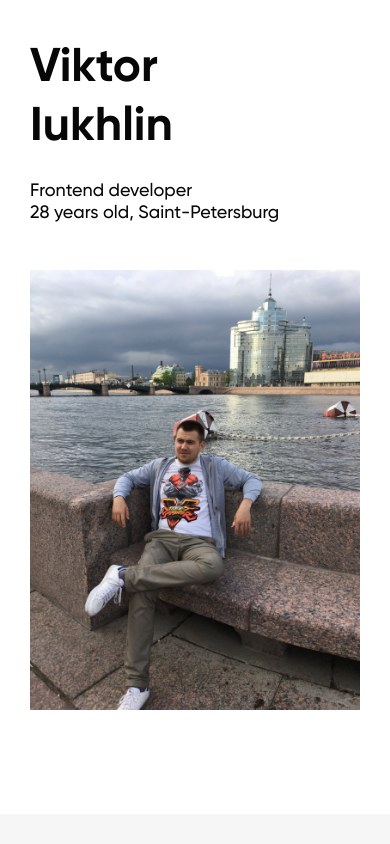
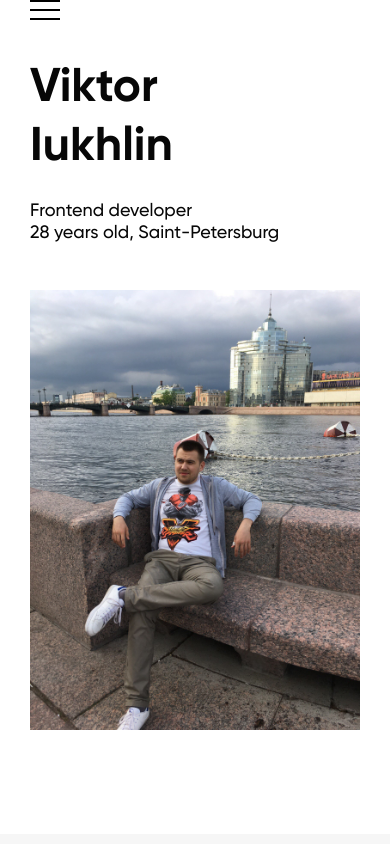
Before and after one commit to ViktorIukhlin/My_Site, a plain HTML site: page index.html in a window 390 px wide. Shown: the top 844 px of the page. Drawn offline with Linux system fonts and the light colour scheme.

Commit message:
burger v0.1

```diff
--- a/index.html
+++ b/index.html
@@ -2,10 +2,11 @@
 <html lang="en">
 
 <head>
+    <title>Viktor Iukhlin</title>
+    <link rel="icon" href="src/main.ico">
     <link rel="stylesheet" href="src/css/reset.css">
     <link rel="stylesheet" href="src/css/style.css">
     <meta charset="UTF-8">
-    <meta name="viewport" content="width=device-width, initial-scale=1.0">
     <meta name="viewport" content="width=device-width, initial-scale=1.0, maximum-scale=1.0, user-scalable=0">
 </head>
 
@@ -13,8 +14,14 @@
     <script async src="src/js/script.js"></script>
     <div class="wrapper">
         <div class="home container">
-            <header>
-                <div class="header-bottom-menu">
+            <header class="header">
+                <div class="header__burger">
+                    <span>
+
+                    </span>
+                </div>
+                <nav class="header__menu">
+                    <ul class="header-bottom-menu">
                         <li class="header-body-menu__links">
                             <a href="#" class="header-bottom-menu__link_active">Home</a>
                         </li>
@@ -30,7 +37,8 @@
                         <li class="header-body-menu__links">
                             <a href="#contacts" class="header-bottom-menu__link">Contacts</a>
                         </li>
-                </div>
+                    </ul>
+                </nav>
             </header>
             <div class="home__who-i-am">
                 <div class="home__name">
@@ -42,7 +50,7 @@
                 </div>
                 <div class="home__language">
                     <div class="home__ru">RU</div>
-                    <div class="home__slesh"> | </div>
+                    <div class="home__slesh">|</div>
                     <div class="home__eng">ENG</div>
                 </div>
             </div>
--- a/src/css/style.css
+++ b/src/css/style.css
@@ -78,6 +78,9 @@ a.anchor {
   padding: 32px 0;
   border-bottom: 1px solid #828282;
 }
+.header__burger{
+  display: none;
+}
 .header-body-menu__links{
   font-family: Gilroy-Bold;
   list-style-type: none;
@@ -127,8 +130,8 @@ a.anchor {
   width: 100%;
   margin: -45% 0 0 0;
 }
-@media (max-width: 1200px){
-  .home header{
+@media (max-width: 767px){
+  .header__menu{
     display: none;
   }
   .home__language{
@@ -141,6 +144,37 @@ a.anchor {
   }
   .home__about p{
     margin: 23px 0 0;
+  }
+}
+@media (max-width: 767px){
+  .header__burger{
+    display: block;
+    position: relative;
+    width: 30px;
+    height: 20px;
+  }
+  .header__burger span{
+    position: absolute;
+    background-color: #000000;
+    left: 0;
+    width: 100%;
+    height: 2px;
+    top: 9px;
+  }
+  .header__burger:before,
+  .header__burger:after{
+    content: "";
+    background-color: #000000;
+    position: absolute;
+    width:100%;
+    height: 2px;
+    left: 0;
+  }
+  .header__burger:before{
+    top: 0;
+  }
+  .header__burger:after{
+    bottom: 0;
   }
 }
 @media (max-width: 575px){
```
Also changed, not shown: src/main.ico (added). Lines whose indentation alone changed are shown as unchanged.
